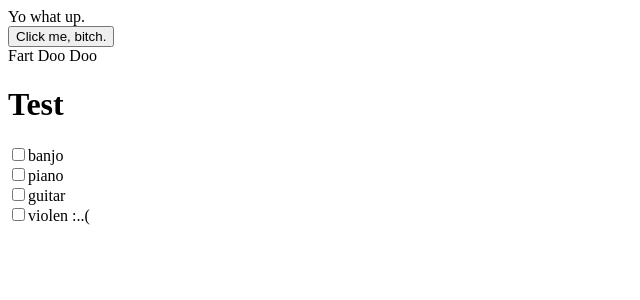
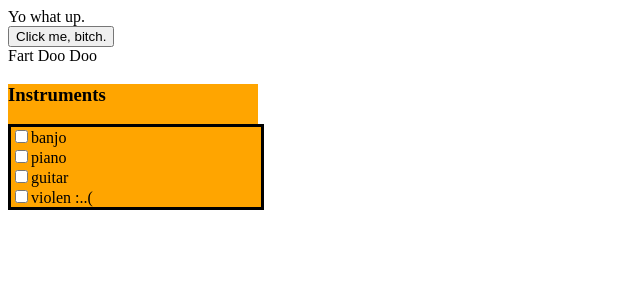
Before and after one commit to Repuler/SPC_formatter, a React (Create React App) app: page / in a window 1280 px wide. Shown: the top 300 px of the page, without its empty margins (0-640 px from the left). Built offline with nearby package versions, Linux system fonts and the light colour scheme.

Commit message:
added basic styling plus some orange for nate

```diff
--- a/src/components/instrument-menu.jsx
+++ b/src/components/instrument-menu.jsx
@@ -1,6 +1,8 @@
 import React from 'react';
 
 import Checkbox from "./checkbox";
+
+import '../styles/instrument-menu.css';
 
 class InstrumentMenu extends React.Component {
     constructor(props) {
@@ -15,9 +17,9 @@ class InstrumentMenu extends React.Component {
 
     render() {
         return (
-            <div>
-                <h1>Test</h1>
-                <form>
+            <div id="InstrumentMenu">
+                <h3>Instruments</h3>
+                <form id="InstrumentMenu">
                     {this.createCheckboxes()}
                 </form>
             </div>
--- /dev/null
+++ b/src/styles/instrument-menu.css
@@ -0,0 +1,10 @@
+form {
+    border: black;
+    border-style: solid;
+    width: 150px;
+}
+
+div #InstrumentMenu {
+    background-color: orange;
+    width: 250px;
+}
```
Also changed, not shown: src/styles/styles.txt.
